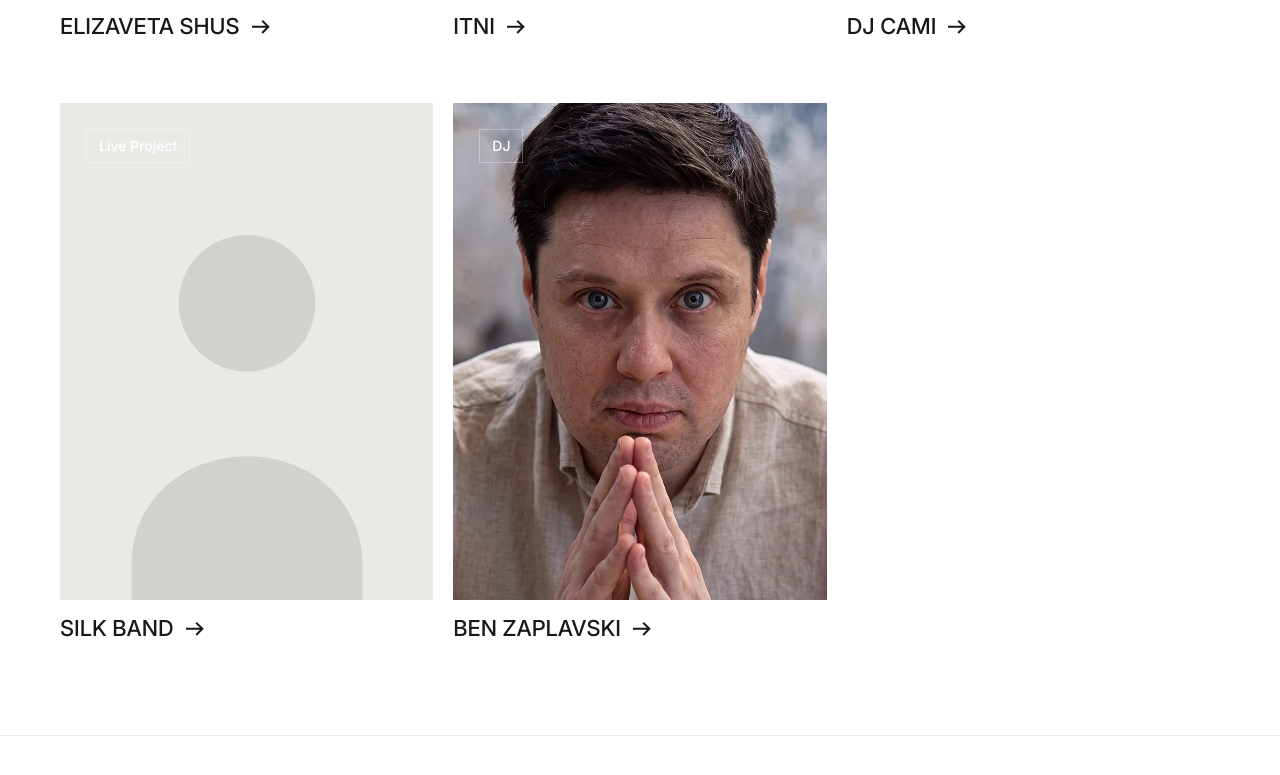
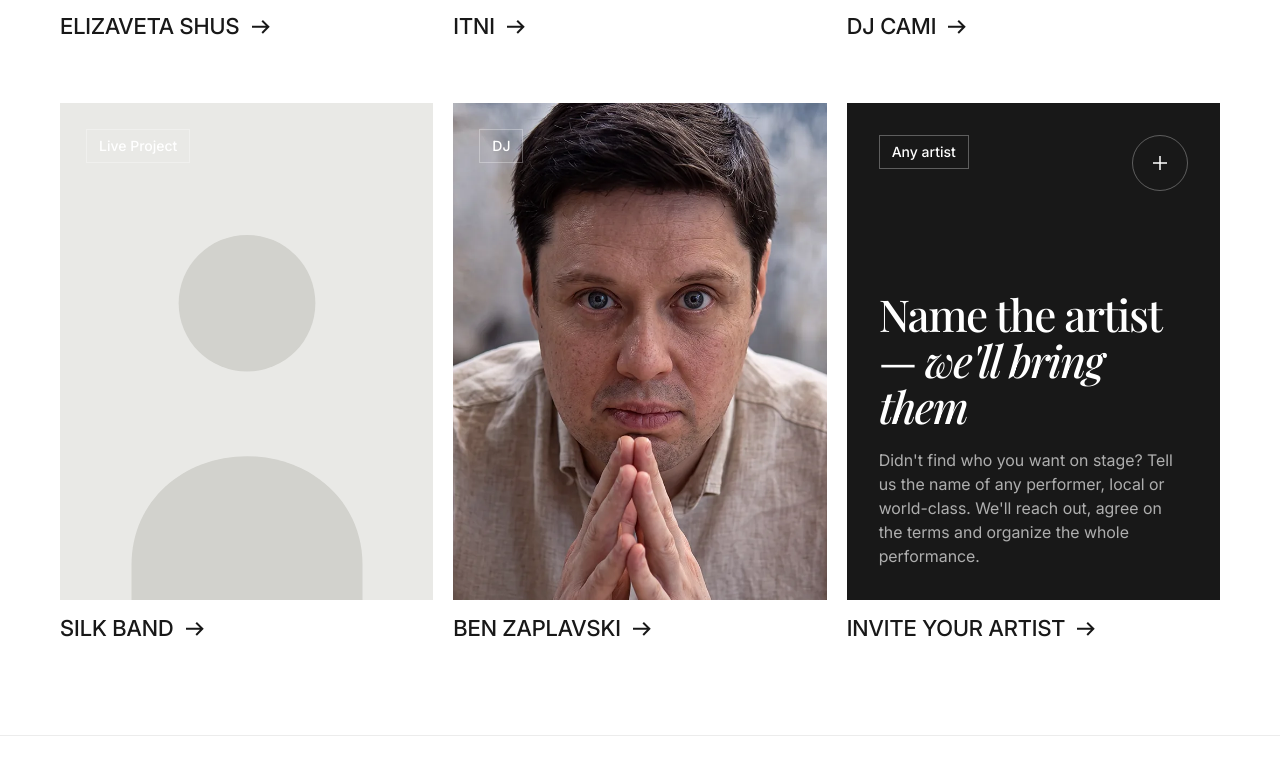
Before and after one commit to uniqspace/BMD, a Vue app: page /artists in a window 1280 px wide. Shown: the part 2870-3645 px from the top of the page. Built offline with nearby package versions, Linux system fonts and the light colour scheme.

Commit message:
Artists: 'Name the artist — we'll bring them' card; Approach block light grey
Co-Authored-By: Claude Opus 5.5 <noreply@anthropic.com>
Claude-Session: https://claude.ai/code/session_01B6dQTr2Arpuaw1uCi2f54J

```diff
--- a/public/locales/en.json
+++ b/public/locales/en.json
@@ -21,6 +21,12 @@
   "home": {
     "title": "Artists for the format of your event",
     "subtitle": "This is more than a list of names. We know who will fill the dance floor at a wedding, who will set the mood over dinner, who will hold the room at a corporate event and who will sell out a concert hall. Tell us about your guests, the venue and the mood of the evening — and we'll find an artist who works for your event, not just plays their set."
+  },
+  "anyArtist": {
+    "tag": "Any artist",
+    "title": "Name the artist — <i>we'll bring them</i>",
+    "text": "Didn't find who you want on stage? Tell us the name of any performer, local or world-class. We'll reach out, agree on the terms and organize the whole performance.",
+    "cta": "Invite your artist"
   },
   "about": {
     "projectsPrev": "Previous project",
--- a/public/locales/ru.json
+++ b/public/locales/ru.json
@@ -21,6 +21,12 @@
   "home": {
     "title": "Артисты под формат события",
     "subtitle": "Здесь не просто список имён. Мы знаем, кто зажжёт танцпол на свадьбе, кто создаст атмосферу за ужином, кто удержит внимание на корпоративе и кто соберёт полный зал на концерте. Расскажите нам о гостях, площадке и настроении вечера — и мы подберём артиста, который будет работать на ваше событие, а не просто отыграет свой сет."
+  },
+  "anyArtist": {
+    "tag": "Любой артист",
+    "title": "Назовите артиста — <i>мы его привезём</i>",
+    "text": "Не нашли того, кого хотите видеть на сцене? Напишите имя любого исполнителя, местного или мирового уровня. Мы свяжемся с ним, договоримся об условиях и организуем выступление под ключ.",
+    "cta": "Пригласить своего артиста"
   },
   "about": {
     "projectsPrev": "Предыдущий проект",
--- a/src/components/AboutAdvantages.vue
+++ b/src/components/AboutAdvantages.vue
@@ -11,29 +11,29 @@
 <template>
   <div class="flex flex-col gap-10 md:gap-14 lg:gap-18">
     <div class="flex flex-col items-center gap-4 text-center md:gap-5.5">
-      <span class="text-[12px]/[100%] uppercase tracking-[3px] text-white/50">{{ t('about.advEyebrow') }}</span>
+      <span class="text-[12px]/[100%] uppercase tracking-[3px] text-[#18181880]">{{ t('about.advEyebrow') }}</span>
       <h2
         v-html="t('about.advTitle')"
-        class="font-heading font-normal text-white text-[36px]/[1.05] tracking-[-1.2px] md:text-[48px]/[1.05] md:tracking-[-1.6px] lg:text-[56px]/[1.05] lg:tracking-[-2px]"
+        class="font-heading font-normal text-[#181818] text-[36px]/[1.05] tracking-[-1.2px] md:text-[48px]/[1.05] md:tracking-[-1.6px] lg:text-[56px]/[1.05] lg:tracking-[-2px]"
       />
     </div>
 
-    <div class="grid grid-cols-1 border-b border-white/12 md:grid-cols-2 lg:grid-cols-3">
+    <div class="grid grid-cols-1 border-b border-[#1818181f] md:grid-cols-2 lg:grid-cols-3">
       <div
         v-for="(i, index) in advantages"
         :key="i"
         :class="[
-          'flex flex-col gap-8 border-t border-white/12 py-8 md:gap-12 md:px-8 md:py-10 lg:gap-14 lg:px-10 lg:pt-11 lg:pb-12',
+          'flex flex-col gap-8 border-t border-[#1818181f] py-8 md:gap-12 md:px-8 md:py-10 lg:gap-14 lg:px-10 lg:pt-11 lg:pb-12',
           index % 2 === 1 && 'md:max-lg:border-l',
           index % 3 !== 0 && 'lg:border-l',
         ]"
       >
-        <span class="font-heading text-[56px]/[0.9] tracking-[-2px] text-white/22 md:text-[64px]/[0.9] lg:text-[72px]/[0.9]">
+        <span class="font-heading text-[56px]/[0.9] tracking-[-2px] text-[#18181833] md:text-[64px]/[0.9] lg:text-[72px]/[0.9]">
           {{ String(i).padStart(2, '0') }}
         </span>
         <div class="flex flex-col gap-2.5">
-          <p class="text-[18px]/[1.25] tracking-[-0.4px] text-white md:text-[20px]/[1.25]">{{ t(`about.slider.slide${i}.title`) }}</p>
-          <p class="font-normal text-[15px]/[1.5] text-white/60">{{ t(`about.slider.slide${i}.text`) }}</p>
+          <p class="text-[18px]/[1.25] tracking-[-0.4px] text-[#181818] md:text-[20px]/[1.25]">{{ t(`about.slider.slide${i}.title`) }}</p>
+          <p class="font-normal text-[15px]/[1.5] text-[#18181899]">{{ t(`about.slider.slide${i}.text`) }}</p>
         </div>
       </div>
     </div>
--- a/src/components/SingersArchive.vue
+++ b/src/components/SingersArchive.vue
@@ -1,11 +1,16 @@
 <script setup lang="ts">
-import { computed } from 'vue'
+import { computed, ref } from 'vue'
 import { useCategoryStore } from '@/store/category'
 import singers from '@/data/singers.json'
 import { useI18n } from 'vue-i18n'
 import ArrowRightIcon from './icons/ArrowRightIcon.vue'
 import { RouterLink } from 'vue-router'
 import type { Singer } from '../types'
+import BookArtistModal from './BookArtistModal.vue'
+
+// The last card: "name any artist and we'll bring them". For now it opens the
+// booking form; a dedicated popup comes later.
+const isBookOpen = ref(false)
 
 const { t } = useI18n()
 const categoryStore = useCategoryStore()
@@ -71,8 +76,38 @@ const filteredSingers = computed<Singer[]>(() => {
                     <ArrowRightIcon class="transition-all duration-300" />
                 </RouterLink>
             </div>
+
+            <!-- "Any artist" card: always last -->
+            <div
+                :key="categoryStore.currentCategory + '-any'"
+                :style="{ animationDelay: Math.min(filteredSingers.length, ANIMATION_STEP_COUNT) * 0.08 + 's' }"
+                class="card-in group w-full flex flex-col gap-3 relative hover:[&_.arrow]:ml-2"
+            >
+                <button
+                    type="button"
+                    @click="isBookOpen = true"
+                    class="relative w-full h-92.5 md:h-101.5 lg:h-124.25 cursor-pointer overflow-hidden bg-[#181818] text-left text-white flex flex-col justify-between p-6.5 lg:p-8"
+                >
+                    <span class="self-start px-3 py-1.5 text-sm border border-[#FFFFFF4D]">{{ t('anyArtist.tag') }}</span>
+                    <span
+                        aria-hidden="true"
+                        class="absolute right-6.5 top-6.5 size-14 rounded-full border border-white/30 flex items-center justify-center transition-all duration-300 group-hover:bg-white group-hover:text-[#181818] group-hover:rotate-90 lg:right-8 lg:top-8"
+                    >
+                        <svg width="20" height="20" viewBox="0 0 20 20" fill="none"><path d="M10 3v14M3 10h14" stroke="currentColor" stroke-width="1.5" /></svg>
+                    </span>
+                    <span class="flex flex-col gap-4 lg:gap-5">
+                        <span v-html="t('anyArtist.title')" class="font-heading text-[34px]/[1.05] tracking-[-1px] md:text-[38px]/[1.05] lg:text-[44px]/[1.04] lg:tracking-[-1.5px]" />
+                        <span class="font-normal text-[15px]/[1.5] text-white/65 lg:text-[16px]/[1.5]">{{ t('anyArtist.text') }}</span>
+                    </span>
+                </button>
+                <button type="button" @click="isBookOpen = true" class="flex gap-3 items-center cursor-pointer text-left">
+                    <h4 class="text-[18px] md:text-[22px] uppercase">{{ t('anyArtist.cta') }}</h4>
+                    <ArrowRightIcon class="arrow transition-all duration-300" />
+                </button>
+            </div>
         </div>
 
+        <BookArtistModal v-model:open="isBookOpen" />
     </div>
 </template>
 
--- a/src/views/AboutView.vue
+++ b/src/views/AboutView.vue
@@ -85,8 +85,8 @@
       </div>
     </section>
 
-    <!-- Advantages (dark block, variant 4) -->
-    <section class="bg-[#181818] py-15 overflow-hidden md:py-20 lg:py-30">
+    <!-- Advantages ("Подход", light grey block) -->
+    <section class="bg-[#efefed] py-15 overflow-hidden md:py-20 lg:py-30">
       <div class="container">
         <AboutAdvantages />
       </div>
```
